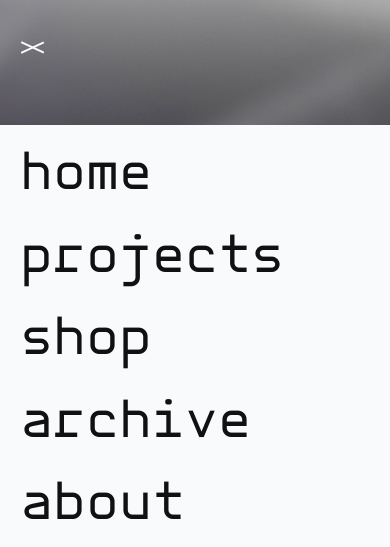
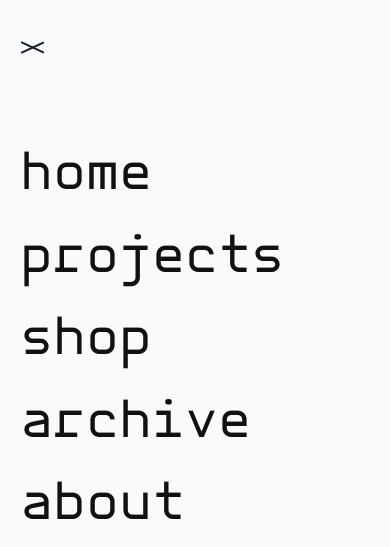
Before and after one commit to miy-o/vs, a plain HTML site: page absolute.html in a window 390 px wide. Both pictures are taken after a click on the element 32 px from the left and 45 px from the top of the page. Drawn offline with nearby package versions, Linux system fonts and the light colour scheme.

Commit message:
wip query test bem monkey

```diff
--- a/script2.js
+++ b/script2.js
@@ -8,12 +8,16 @@ document.addEventListener('DOMContentLoaded', () => {
     const navMenu = document.querySelector('.items2');
     const logo = document.querySelector('.logo');
     const mediaButton = document.querySelector('#play-pause-button');
+    const body = document.querySelector('body');
+    const headerPerso = document.querySelector('.personalized');
 
     hamburger.addEventListener("click", () => {
       hamburger.classList.toggle("active");
       navMenu.classList.toggle("menu-active");
       logo.classList.toggle("active");
       mediaButton.classList.toggle("active");
+      body.classList.toggle("active");
+      headerPerso.classList.toggle("active");
 
     });
 
--- a/style.css
+++ b/style.css
@@ -370,8 +370,17 @@ button:hover {
 
 @media(max-width:768px){
 
+  body.active{
+    overflow-y: hidden;
+  }
+
   header,.personalized {
     height: 25rem;
+  }
+
+  .personalized.active{
+    background-image: none;
+    background-color: #f9fafc;
 
   }
 
@@ -385,8 +394,18 @@ button:hover {
     transform: translateY(3.4px) rotate(25deg);
   }
 
+  .hamburger.active .barra2:nth-child(1){
+    transform: translateY(3.4px) rotate(25deg);
+    background-color: #171b2c;
+  }
+
   .hamburger.active .barra:nth-child(2){
     transform: translateY(-3.4px) rotate(-25deg);
+  }
+
+  .hamburger.active .barra2:nth-child(2){
+    transform: translateY(-3.4px) rotate(-25deg);
+    background-color: #171b2c;
   }
 
   .items2 {
```
Also changed, not shown: script.js (+7 -0 lines).
